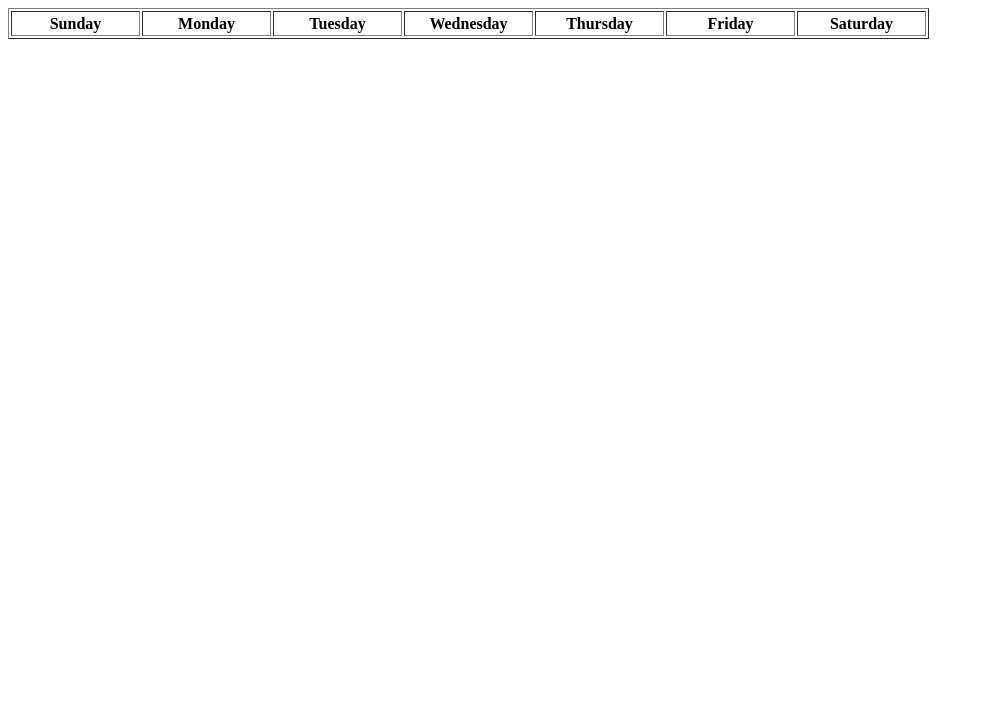
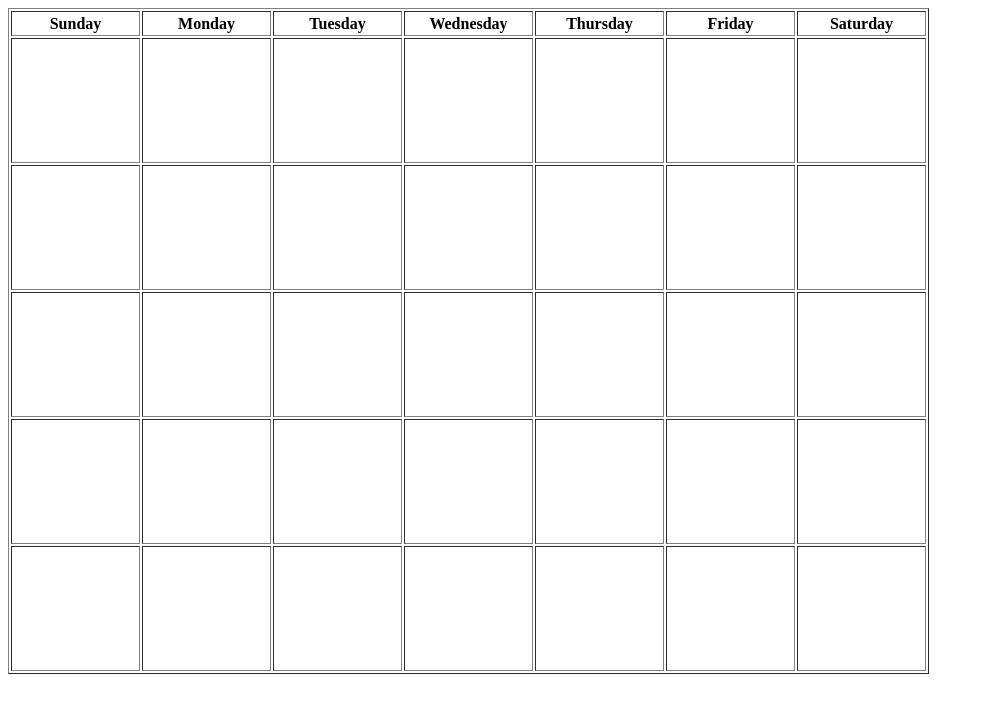
Before and after one commit to kvn35124/calendar, a React app: page / in a window 1280 px wide. Shown: the top 710 px of the page, without its empty margins (0-984 px from the left). Built offline with nearby package versions, Linux system fonts and the light colour scheme.

Commit message:
added full calendar structure

```diff
--- a/public/css/styles.css
+++ b/public/css/styles.css
@@ -4,3 +4,8 @@
     height: 25px;
     /* border: solid, black; */
 }
+
+.body {
+    width: 125px;
+    height: 125px;
+}
--- a/src/client/Pages/Calendar.tsx
+++ b/src/client/Pages/Calendar.tsx
@@ -18,6 +18,51 @@ const Calendar = () => {
                         <th className="header">Friday</th>
                         <th className="header">Saturday</th>
                     </tr>
+                    <tr>
+                        <th className="body"></th>
+                        <th className="body"></th>
+                        <th className="body"></th>
+                        <th className="body"></th>
+                        <th className="body"></th>
+                        <th className="body"></th>
+                        <th className="body"></th>
+                    </tr>
+                    <tr>
+                        <th className="body"></th>
+                        <th className="body"></th>
+                        <th className="body"></th>
+                        <th className="body"></th>
+                        <th className="body"></th>
+                        <th className="body"></th>
+                        <th className="body"></th>
+                    </tr>
+                    <tr>
+                        <th className="body"></th>
+                        <th className="body"></th>
+                        <th className="body"></th>
+                        <th className="body"></th>
+                        <th className="body"></th>
+                        <th className="body"></th>
+                        <th className="body"></th>
+                    </tr>
+                    <tr>
+                        <th className="body"></th>
+                        <th className="body"></th>
+                        <th className="body"></th>
+                        <th className="body"></th>
+                        <th className="body"></th>
+                        <th className="body"></th>
+                        <th className="body"></th>
+                    </tr>
+                    <tr>
+                        <th className="body"></th>
+                        <th className="body"></th>
+                        <th className="body"></th>
+                        <th className="body"></th>
+                        <th className="body"></th>
+                        <th className="body"></th>
+                        <th className="body"></th>
+                    </tr>
             </table>
     )
 }
```
